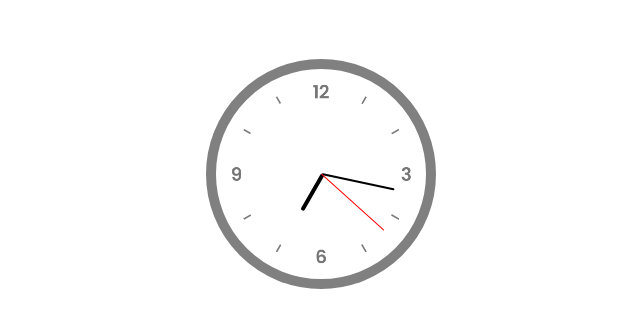
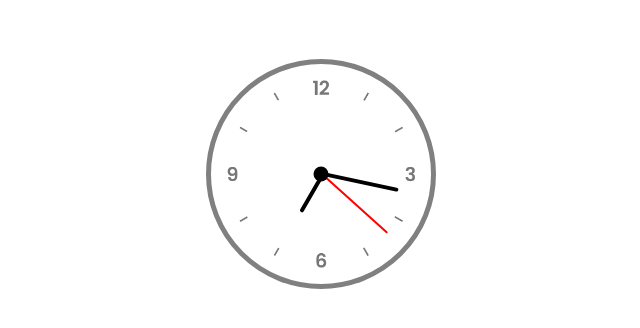
Before and after one commit to Ossama1994/Sprint_2_Workshops, a plain HTML site: page work1/index.html in a window 1280 px wide. Shown: the part 226-554 px from the top of the page, without its empty margins (319-959 px from the left). Drawn offline with Linux system fonts and the light colour scheme.

Commit message:
add some changes

```diff
--- a/work1/index.html
+++ b/work1/index.html
@@ -11,15 +11,15 @@
 
         <div  class="horloge">
             <div class="hand"></div>
-            <div class="hand hour-hand"></div>
-            <div class="hand min-hand"></div>
-            <div class="hand second-hand"></div>
+            <div class="hand hour-needl"></div>
+            <div class="hand min-needl"></div>
+            <div class="hand second-needl"></div>
 
         </div>
         <script>
-            var secondDiv = document.querySelector('.second-hand');
-            var minDiv = document.querySelector('.min-hand');
-            var hourDiv = document.querySelector('.hour-hand');
+            var secondDiv = document.querySelector('.second-needl');
+            var minDiv = document.querySelector('.min-needl');
+            var hourDiv = document.querySelector('.hour-needl');
 
 
           function setDate(){
@@ -36,7 +36,7 @@
 
 
        var hour = now.getHours();
-       var hourDeg = ((hour/12)*360) ;
+       var hourDeg = ((hour/12)* 360) ;
        hourDiv.style.transform = `rotate(${hourDeg}deg)`;
 
 
--- a/work1/style.css
+++ b/work1/style.css
@@ -13,7 +13,6 @@ h1{
 }
 
 body{
-    background-image: url(./black-wallpaper-to-set-as-background-28.jpg);
     height: 100vh;
     display: flex;
     justify-content: center;
@@ -29,8 +28,22 @@ body{
     background-size: cover;
     border: solid;
     border-color: gray;
-    border-width: 10px;
+    border-width: 5px;
+
+
 }
+.horloge::after {
+    content: '';
+    position: absolute;
+    background-color: black;
+    z-index: 11;
+    width: 15px;
+    height: 15px;
+    top: 50%;
+    left: 50%;
+    transform: translate(-50%, -50%);
+    border-radius: 50%;
+  }
 .hand {
     position: absolute;
     top: 50%;
@@ -39,18 +52,18 @@ body{
     border-radius: 2px;
 
 }
-.hour-hand{
+.hour-needl{
     width: 4px;
     height: 20%;
     background-color: black
 }
-.min-hand{
-    width: 2px;
+.min-needl{
+    width: 4px;
     height: 35%;
     background-color: black
 }
-.second-hand{
-    width: 1px;
+.second-needl{
+    width: 2px;
     height: 40%;
     background-color: red;
 }
```
